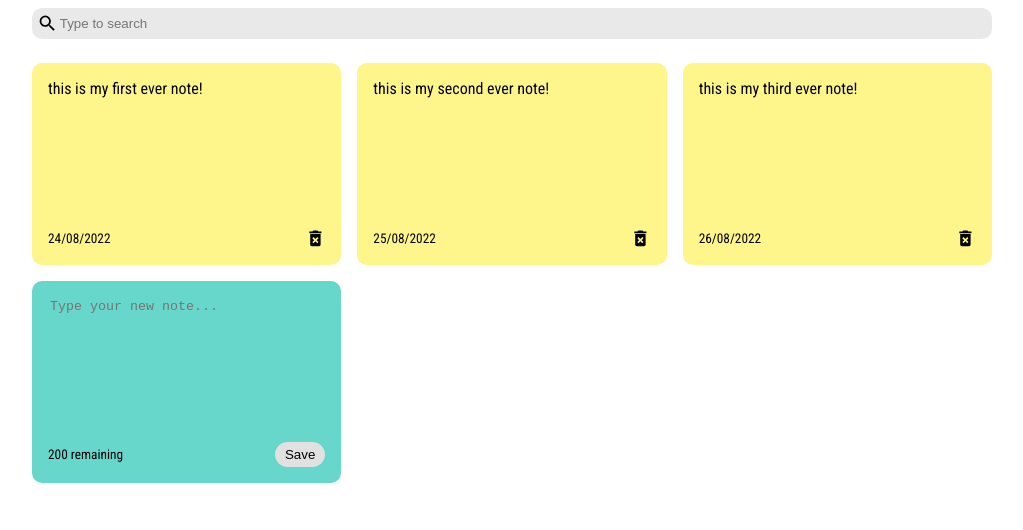
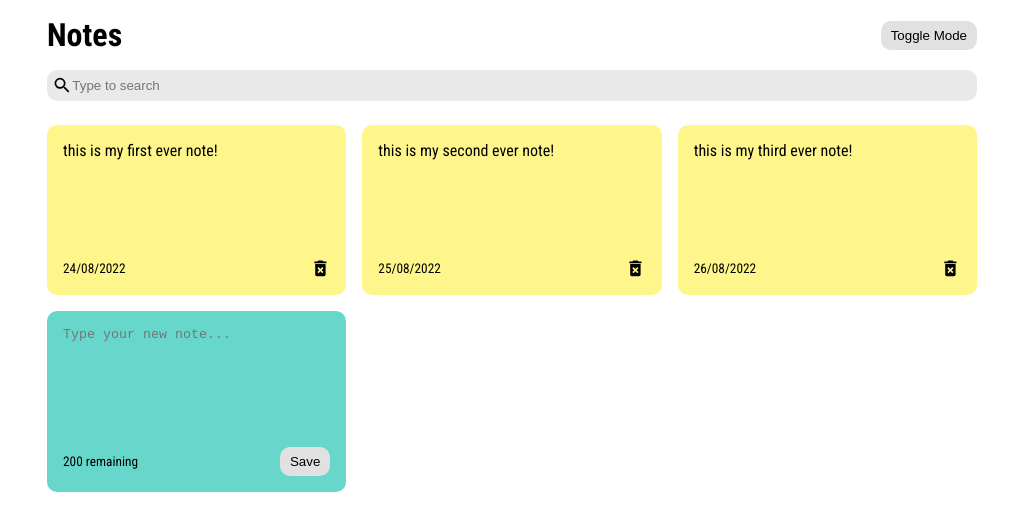
Before and after one commit to matheus-ferreira1/notes-list, a React (Vite) app: page / in a window 1280 px wide. Shown: the top 530 px of the page, without its empty margins (128-1151 px from the left). Built offline with nearby package versions, Linux system fonts and the light colour scheme.

Commit message:
implemented the toggle dark mode

```diff
--- a/src/App.jsx
+++ b/src/App.jsx
@@ -1,5 +1,6 @@
 import { nanoid } from 'nanoid';
 import { useState } from 'react'
+import Header from './components/Header';
 import NotesList from './components/NotesList';
 import Search from './components/Search';
 import './index.css'
@@ -25,6 +26,7 @@
   ])
 
   const [searchText, setSearchText] = useState('');
+  const [darkMode, setDarkMode] = useState(false);
 
   const addNote = (text) => {
     const date = new Date();
@@ -43,7 +45,10 @@
   }
 
   return (
+    <div className={`${darkMode && 'dark-mode'}`}>
       <div className="container">
+        <Header handleToggleDarkMode={setDarkMode} />
+
         <Search handleSearchText={setSearchText} />
 
         <NotesList
@@ -52,6 +57,7 @@
           handleDeleteNote={deleteNote}
         />
       </div>
+    </div>
   )
 }
 
--- /dev/null
+++ b/src/components/Header.jsx
@@ -0,0 +1,17 @@
+import React from 'react'
+
+const Header = ({ handleToggleDarkMode }) => {
+  return (
+    <div className='header'>
+      <h1>Notes</h1>
+      <button
+         className='save'
+         onClick={() => handleToggleDarkMode(prev => !prev)}
+      >
+         Toggle Mode
+      </button>
+    </div>
+  )
+}
+
+export default Header
--- a/src/index.css
+++ b/src/index.css
@@ -1,7 +1,31 @@
 @import url('https://fonts.googleapis.com/css2?family=Roboto+Condensed:wght@300;400;700&display=swap');
+
+* {
+   margin: 0;
+   padding: 0;
+   box-sizing: border-box;
+}
 
 body {
    font-family: 'Roboto Condensed', sans-serif;
+   margin: 0;
+	-webkit-font-smoothing: antialiased;
+	-moz-osx-font-smoothing: grayscale;
+}
+
+.header {
+   display: flex;
+   align-items: center;
+   justify-content: space-between;
+   padding: 1em 0;
+}
+
+.dark-mode {
+   background-color: #121214;
+}
+
+.dark-mode h1 {
+   color: white;
 }
 
 .container {
@@ -10,6 +34,7 @@
    margin-left: auto;
    padding-right: 15px;
    padding-left: 15px;
+   min-height: 100vh;
 }
 
 .notes-list {
@@ -35,8 +60,8 @@
 .save {
    background-color: #e1e1e1;
    border: none;
-   border-radius: 15px;
-   padding: 5px 10px;
+   border-radius: 10px;
+   padding: 7px 10px;
 }
 
 .save:hover {
@@ -78,6 +103,7 @@
 .search input{
    border: none;
    background-color: rgb(233, 233, 233);
+   width: 100%;
 }
 
 .search input:focus {
```
Lines whose indentation alone changed are shown as unchanged.
